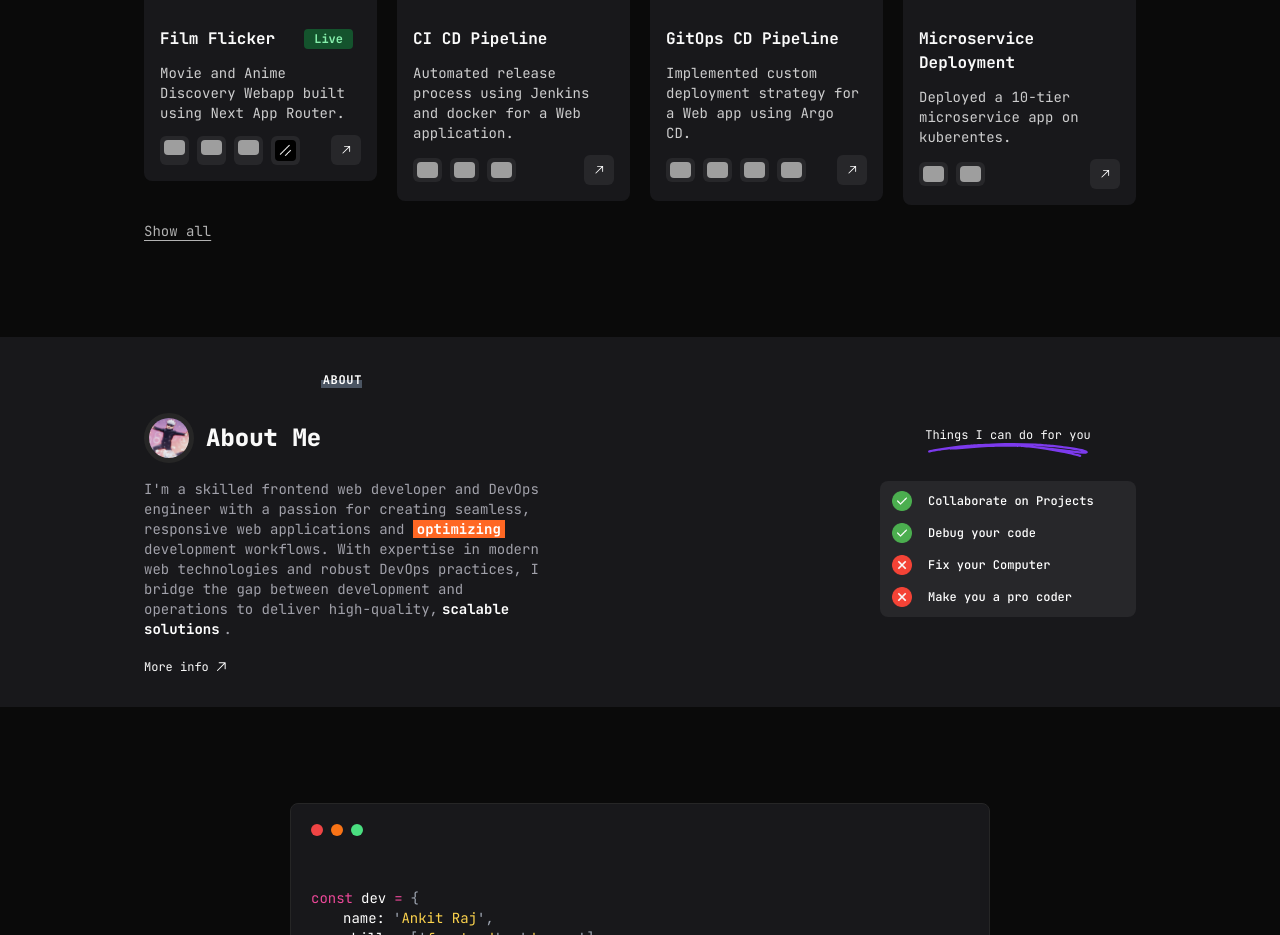
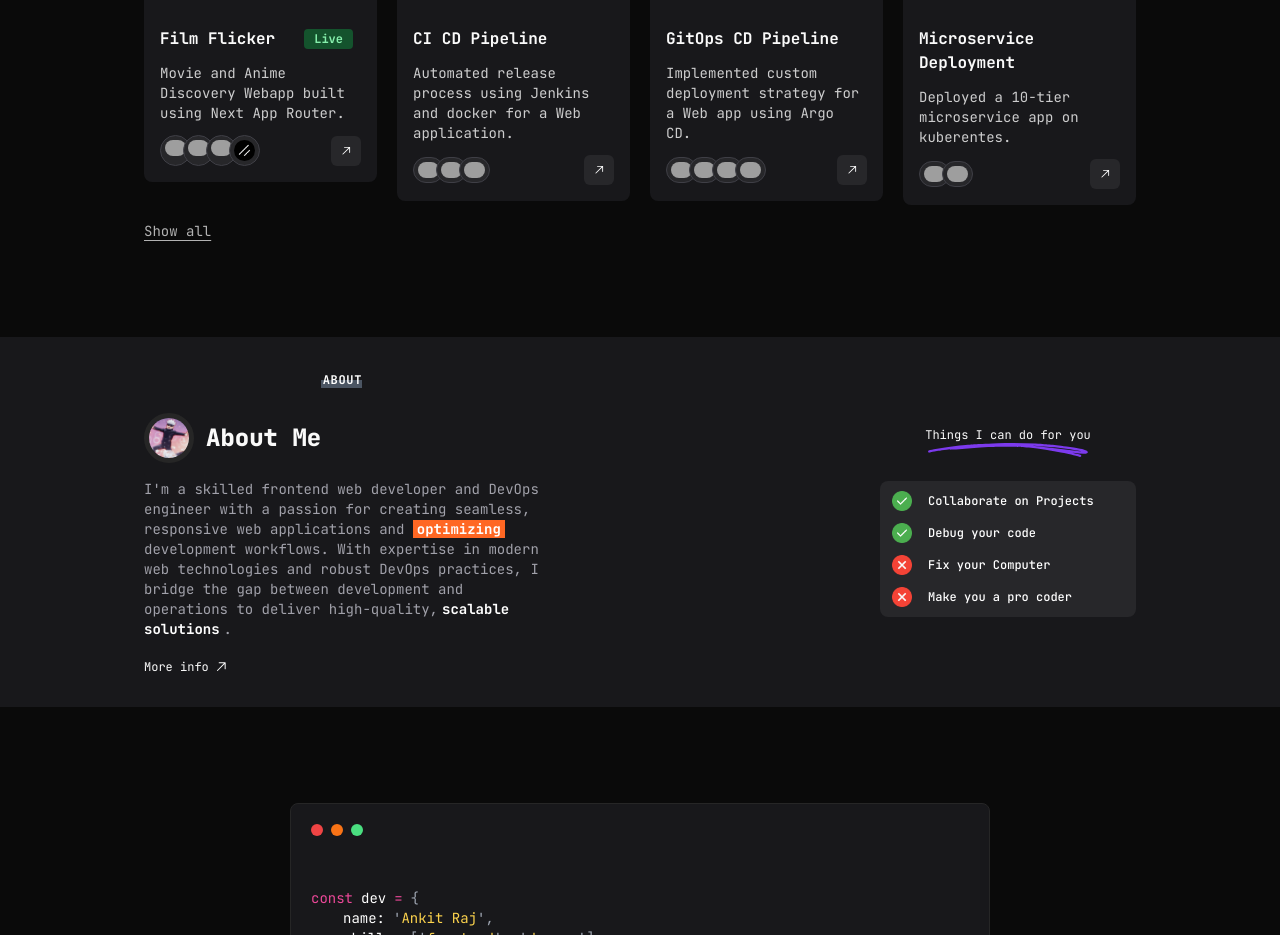
Before and after one commit to ankitrajxd/personal-portfolio, a Next.js app: page / in a window 1280 px wide. Shown: the part 1720-2655 px from the top of the page. Built offline with nearby package versions, Linux system fonts and the light colour scheme; grey boxes are pictures that could not be loaded.

Commit message:
added negative borders

```diff
--- a/app/components/ProjectCard.tsx
+++ b/app/components/ProjectCard.tsx
@@ -66,14 +66,14 @@ const ProjectCard = ({
           <p className="opacity-80 text-sm">{description}</p>
 
           <div className="flex justify-between items-center mt-3 gap-1">
-            <div className="flex gap-2">
+            <div className="flex relative ">
               {tech.map((t, i) => (
                 <div
                   key={i}
-                  className="  p-1 dark:bg-zinc-800 bg-zinc-100 rounded-md w-fit"
+                  className={`p-1 dark:bg-zinc-800 bg-zinc-100 border border-zinc-700 rounded-full ${i !== 0 ? '-ml-2' : ''}`}
                 >
                   <Image
-                    className="rounded-sm"
+                    className="rounded-full"
                     width={21}
                     height={21}
                     key={i}
```
